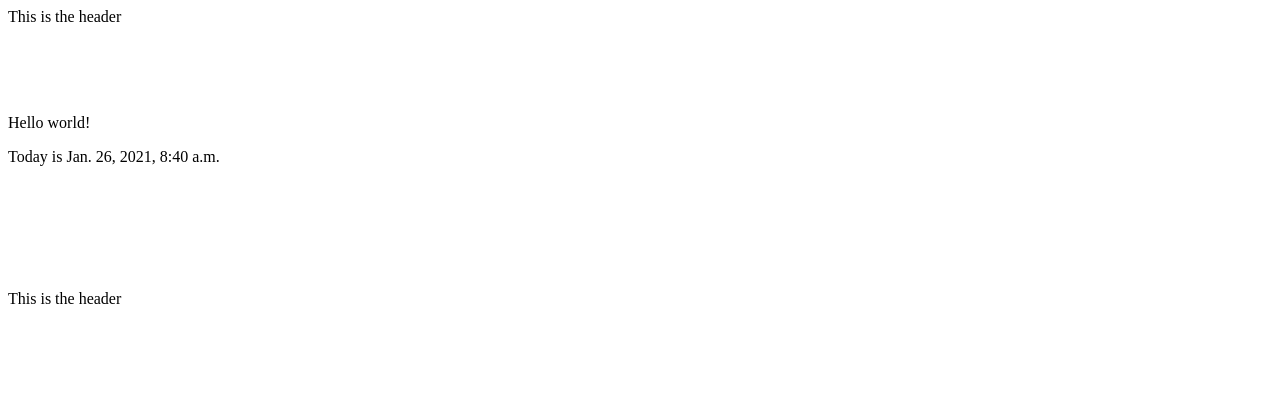
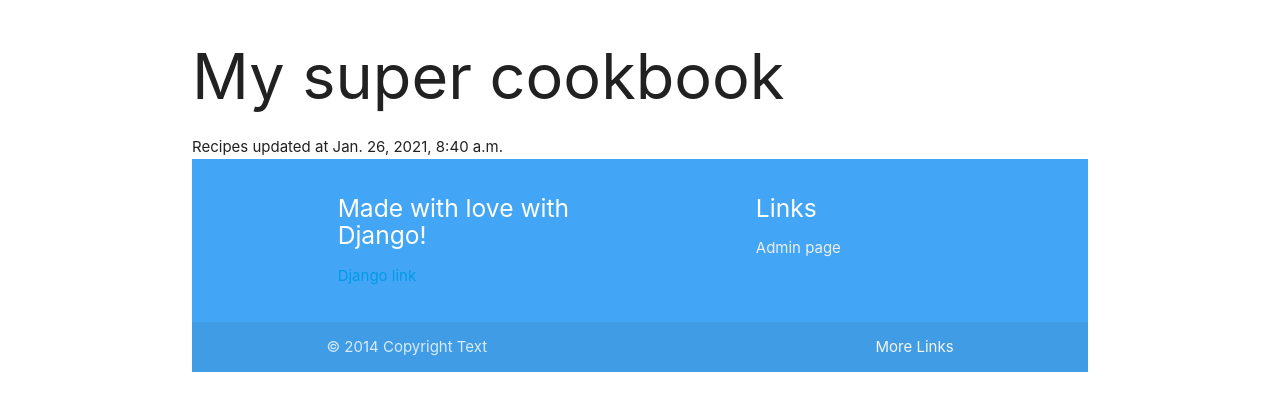
Before and after one commit to brunifrancesco/cookbook_sample, a Django app: page / in a window 1280 px wide. Shown: the top 411 px of the page. Run offline with Django 3.2, Linux system fonts and the light colour scheme; data that the repository does not hold is empty.

Commit message:
Better recipes presentation and code to add fake data

```diff
--- a/cookbook/recipe/templates/base.html
+++ b/cookbook/recipe/templates/base.html
@@ -1,9 +1,22 @@
 <!DOCTYPE html>
 <html lang="en">
+
 <head>
     <meta charset="UTF-8">
-    <title>Base Html</title>
+    {% block title %}
+        <title>Base Html</title>
+    {% endblock title%}
+    <!-- Compiled and minified CSS -->
+    <link rel="stylesheet" href="https://cdnjs.cloudflare.com/ajax/libs/materialize/1.0.0/css/materialize.min.css">
+      <link href="https://fonts.googleapis.com/icon?family=Material+Icons" rel="stylesheet">
+
+
+    <!-- Compiled and minified JavaScript -->
+    <script src="https://cdnjs.cloudflare.com/ajax/libs/materialize/1.0.0/js/materialize.min.js"></script>
 </head>
+
+
+<div class="container">
 
 {% block header %} {% endblock header %}
 
@@ -14,6 +27,6 @@
 {% endblock content %}
 
 {% block footer %} {% endblock footer %}
-
+ </div>
 </body>
 </html>
--- a/cookbook/recipe/templates/footer.html
+++ b/cookbook/recipe/templates/footer.html
@@ -1 +1,28 @@
-<footer>This is the header</footer>
+<footer class="page-footer">
+          <div class="container">
+            <div class="row">
+              <div class="col l6 s12">
+                <h5 class="white-text">Made with love with Django!</h5>
+                <p class="grey-text text-lighten-4"><a href="https://www.djangoproject.com/">Django link</a></p>
+              </div>
+              <div class="col l4 offset-l2 s12">
+                <h5 class="white-text">Links</h5>
+                <ul>
+                  <li><a class="grey-text text-lighten-3" href="#!">Admin page</a></li>
+                </ul>
+              </div>
+            </div>
+          </div>
+          <div class="footer-copyright">
+            <div class="container">
+            © 2014 Copyright Text
+            <a class="grey-text text-lighten-4 right" href="#!">More Links</a>
+            </div>
+          </div>
+        </footer>
+
+<style>
+    .page-footer {
+        background-color: #42a5f5;
+        }
+</style>
--- a/cookbook/recipe/templates/header.html
+++ b/cookbook/recipe/templates/header.html
@@ -1 +1,4 @@
-<header>This is the header</header>
+<header>
+    <h1 class="centered">My super cookbook</h1>
+    Recipes updated at {{ current_date }}
+</header>
--- a/cookbook/recipe/templates/index.html
+++ b/cookbook/recipe/templates/index.html
@@ -1,25 +1,32 @@
 {% extends 'base.html' %}
 
+{% block title %}
+<title>Index page</title>
+{% endblock title %}
 
 {% block header %}
-    {% include 'header.html' %}
+{% include 'header.html' %}
 {% endblock header %}
 
 
 {% block content %}
 
-
-<br><br><br><br>
-<body>
-    <p>Hello world!</p>
-<p>Today is {{ current_date }} </p>
-
-    <br><br><br><br><br><br>
-
-    {% for recipe in recipes %}
-        <b>{{ recipe.name }} -> {{ recipe.ingredients }}</b>
-    <br>
-    {% endfor %}
+{% for recipe in recipes %}
+<div class="card small">
+    <div class="card-image waves-effect waves-block waves-light">
+      <img class="activator" src="https://fakeimg.pl/1050x300/82b1ff/">
+    </div>
+    <div class="card-content">
+      <span class="card-title activator grey-text text-darken-4">{{ recipe.name }}<i class="material-icons right">more_vert</i></span>
+      <p><a href="#">Go to the recipe</a></p>
+    </div>
+    <div class="card-reveal">
+      <span class="card-title grey-text text-darken-4">{{ recipe.name }}<i class="material-icons right">close</i></span>
+      <p>{{ recipe.ingredients }}</p>
+    </div>
+  </div>
+<br>
+{% endfor %}
 
 {% endblock content %}
 
```
Also changed, not shown: cookbook/import_recipes.py (added, +82 -0 lines).
